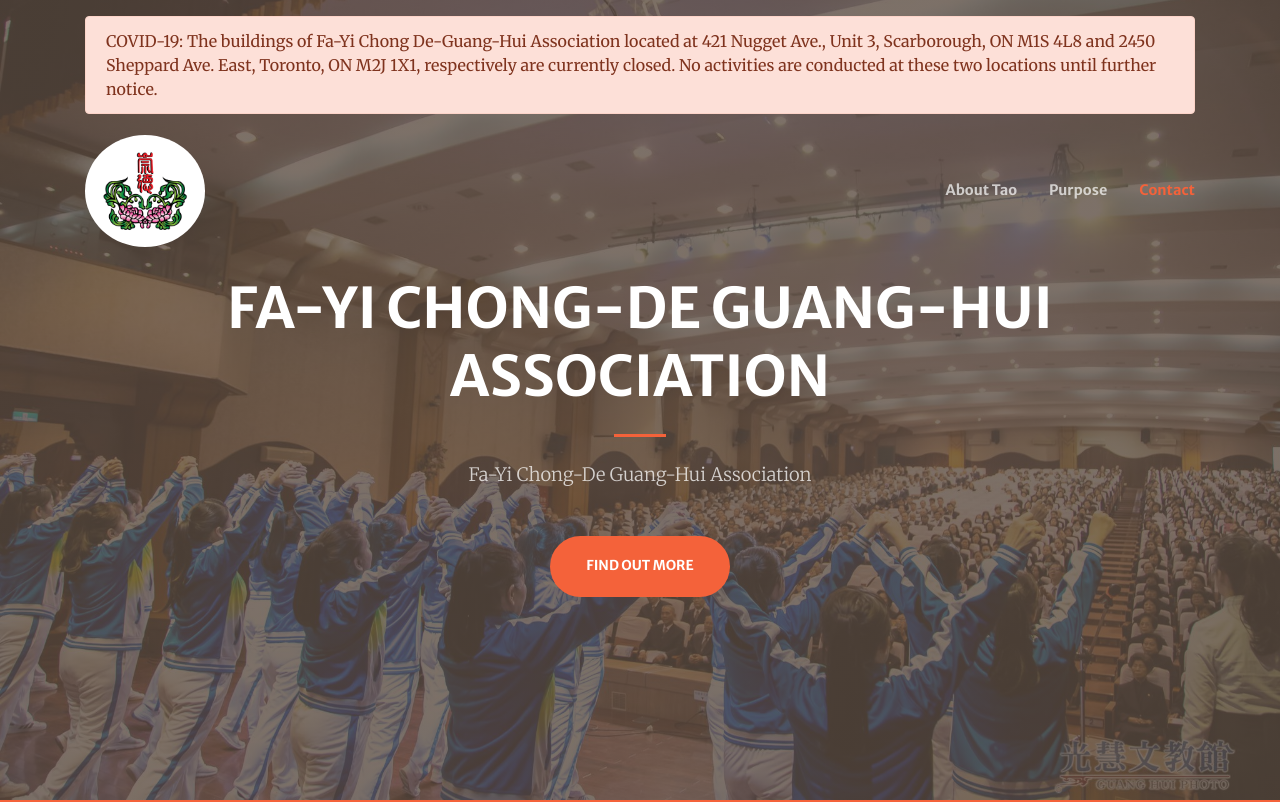
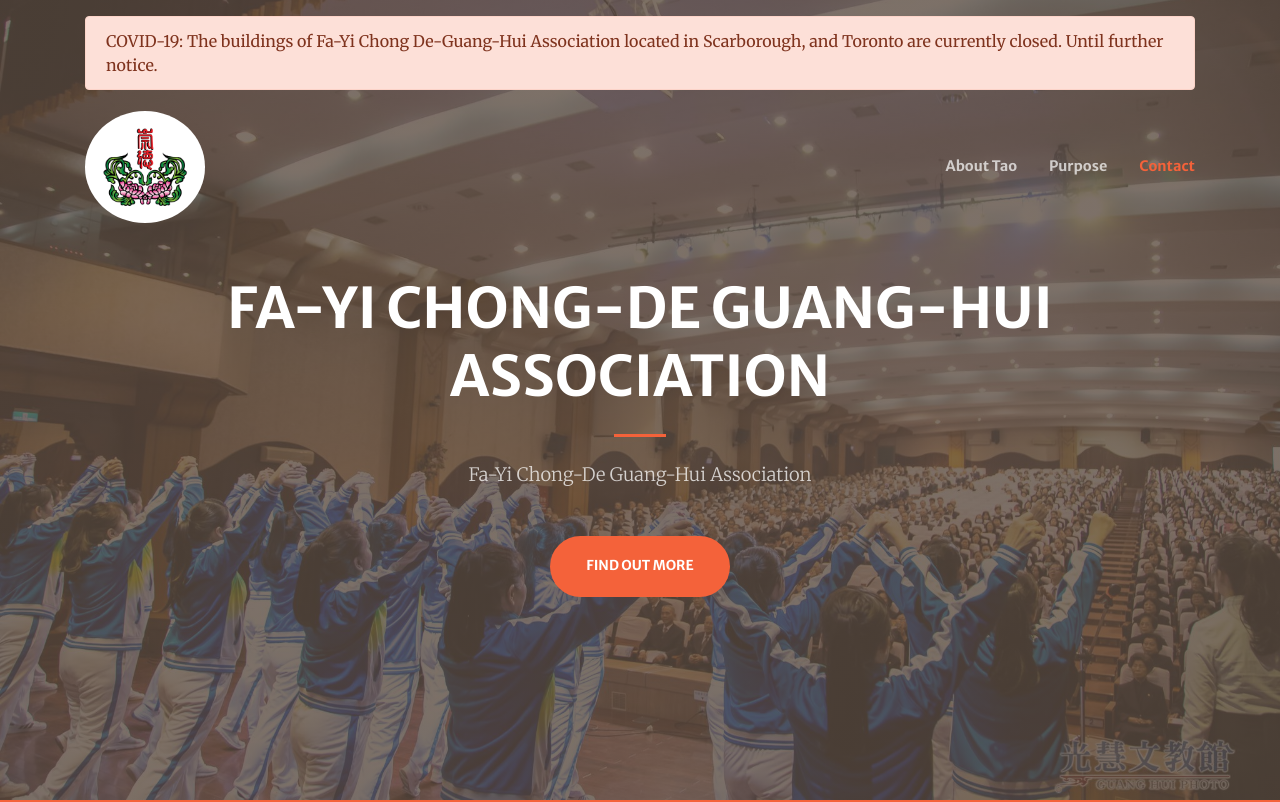
Before and after one commit to imakou/fycdgha.org_OfficalWebsite, a website with bundled scripts: page index.html in a window 1280 px wide. Shown: the top 802 px of the page. Built offline with nearby package versions, Linux system fonts and the light colour scheme.

Commit message:
update text

```diff
--- a/index.html
+++ b/index.html
@@ -31,10 +31,8 @@
     <!-- Announcement -->
     <div class="container">
       <div class="alert alert-primary w-100" role="alert">
-        COVID-19: The buildings of Fa-Yi Chong De-Guang-Hui Association located at
-        421 Nugget Ave., Unit 3, Scarborough, ON M1S 4L8 and 2450 Sheppard Ave.
-        East, Toronto, ON M2J 1X1, respectively are currently closed. No activities
-        are conducted at these two locations until further notice.
+        COVID-19: The buildings of Fa-Yi Chong De-Guang-Hui Association located in
+        Scarborough, and Toronto are currently closed. Until further notice.
       </div>
     </div>
     <div class="container">
```
